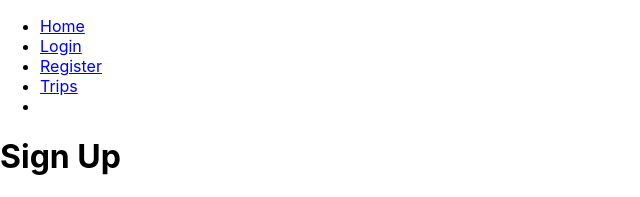
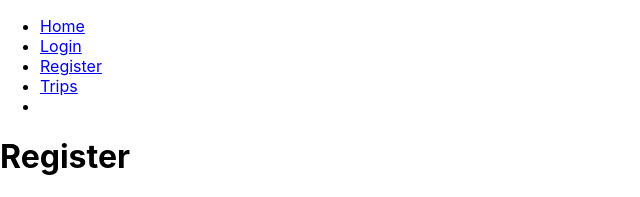
Before and after one commit to shafferma/wanderlust-client, a React (Create React App) app in the folder client/: page /register in a window 1280 px wide. Shown: the top 197 px of the page, without its empty margins (0-640 px from the left). Built offline with nearby package versions, Linux system fonts and the light colour scheme; no server answers.

Commit message:
register name edit

```diff
--- a/client/src/views/RegistrationPage.js
+++ b/client/src/views/RegistrationPage.js
@@ -25,7 +25,7 @@ const RegistrationPage = (props) => {
 
   return (
     <div>
-      <h1>Sign Up</h1>
+      <h1>Register</h1>
       <Form onSubmit={handleSubmit}>
         <FormGroup>
           <Label htmlFor="username">Username</Label>
```
